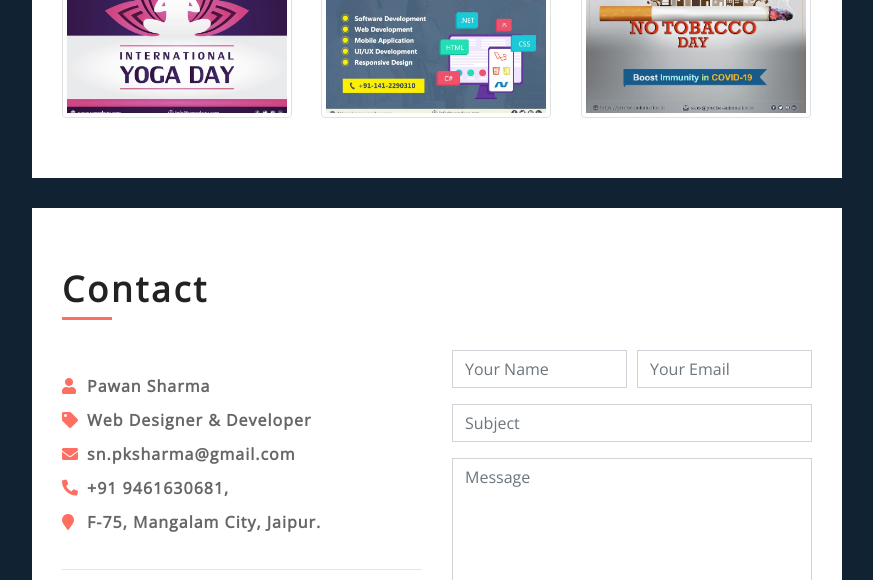
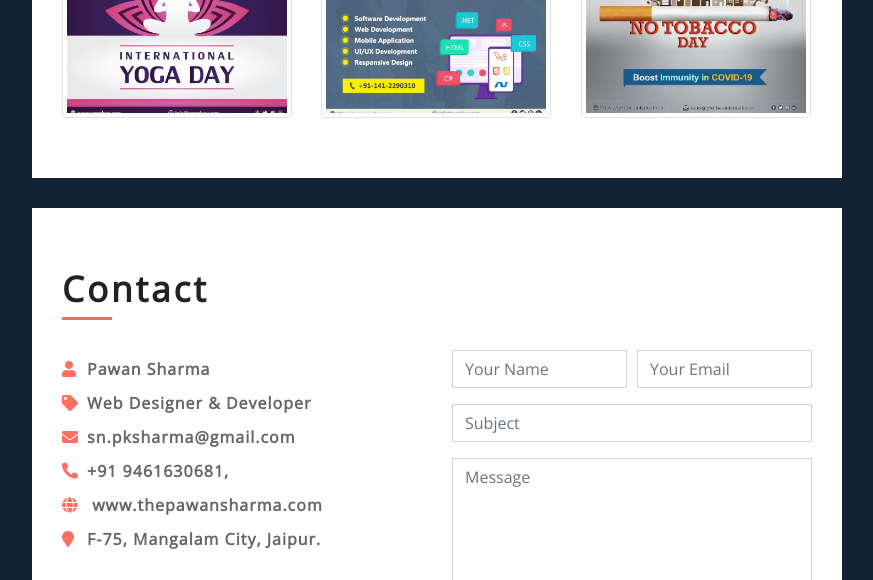
Before and after one commit to thepawansharma/portfolio, a plain HTML site: page portfolio.html in a window 1280 px wide. Shown: the part 4040-4620 px from the top of the page, without its empty margins (368-1241 px from the left). Drawn offline with nearby package versions, Linux system fonts and the light colour scheme.

Commit message:
added website url in footer

```diff
--- a/portfolio.html
+++ b/portfolio.html
@@ -622,6 +622,7 @@
                                     <p><i class="fa fa-tag"></i>Web Designer & Developer</p>
                                     <p><i class="fa fa-envelope"></i><a href="mailto:info@example.com">sn.pksharma@gmail.com</a></p>
                                     <p><i class="fa fa-phone p-phone"></i><a href="tel:9461630681">+91 9461630681,</a></p>
+                                    <p><i class="fa fa-globe"></i> <a href="https://www.thepawansharma.com" target="_blank">www.thepawansharma.com</a></p>
                                     <p><i class="fa fa-map-marker"></i>F-75, Mangalam City, Jaipur.</p>
                                     <p style="margin-bottom: -15px;">&nbsp;</p><hr>
                                     <div class="social">
```
